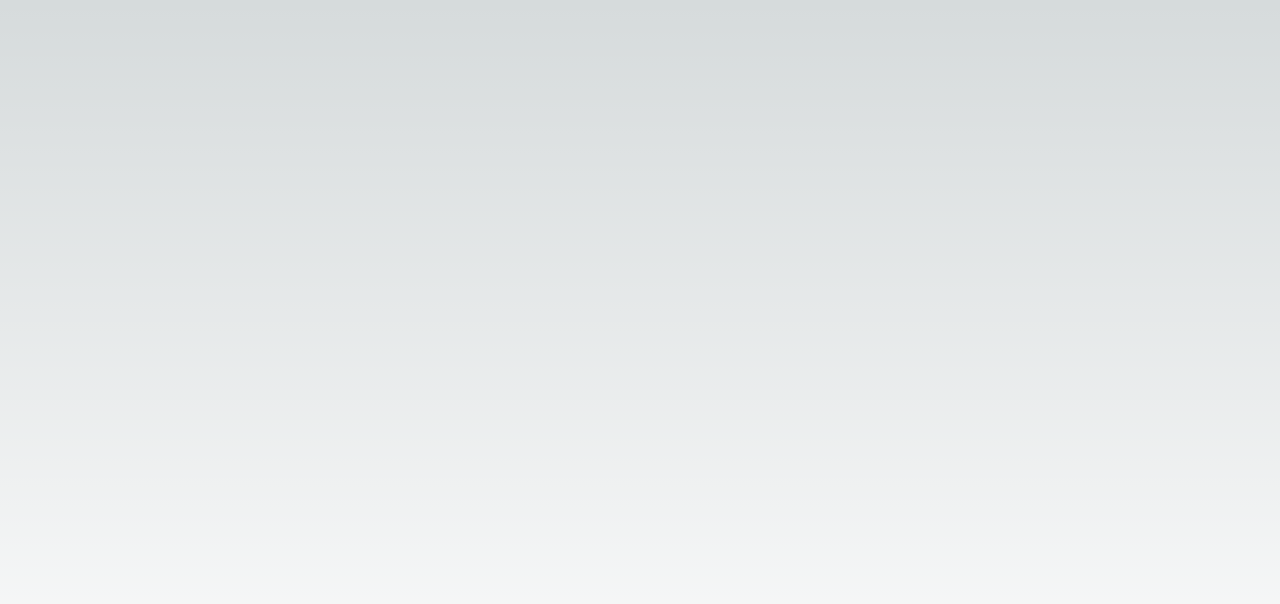
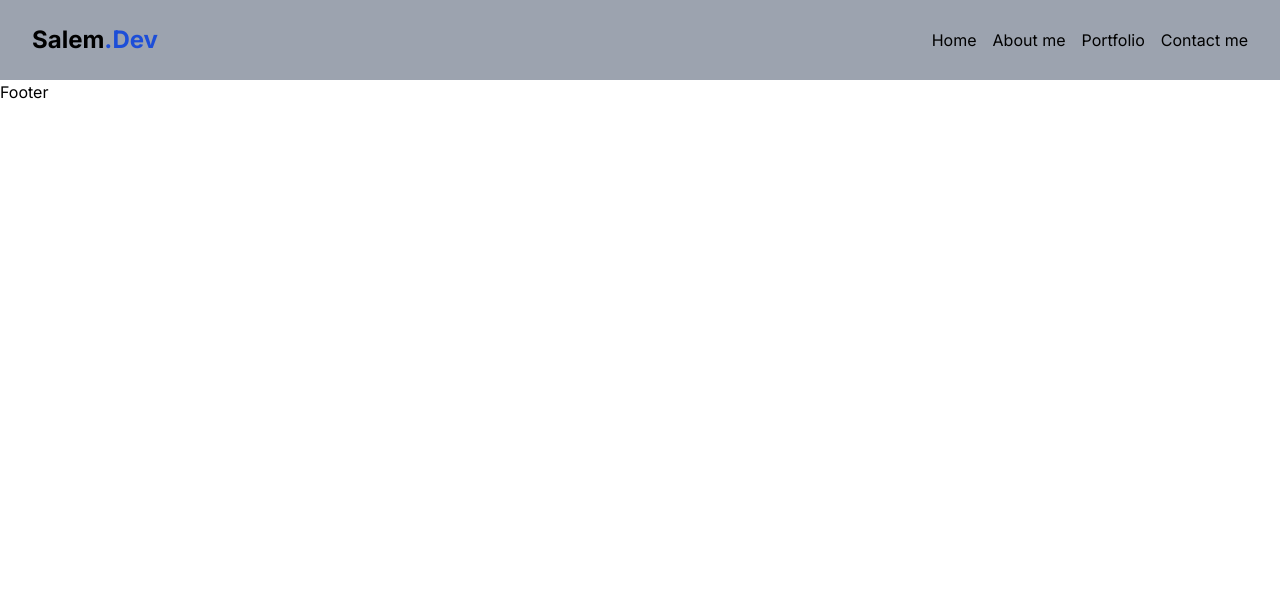
Before and after one commit to SalemDevLouy/myportfolio, a Next.js app: page / in a window 1280 px wide. Shown: the top 604 px of the page. Built offline with nearby package versions, Linux system fonts and the light colour scheme.

Commit message:
new commit
add components and building navbar

```diff
--- /dev/null
+++ b/app/_components/AboutMe.tsx
@@ -0,0 +1,7 @@
+import React from 'react'
+
+export default function AboutMe() {
+  return (
+    <div>AboutMe</div>
+  )
+}
--- /dev/null
+++ b/app/_components/Education.tsx
@@ -0,0 +1,7 @@
+import React from 'react'
+
+export default function Education() {
+  return (
+    <div>Education</div>
+  )
+}
--- /dev/null
+++ b/app/_components/Experience.tsx
@@ -0,0 +1,9 @@
+import React from 'react'
+
+export default function Experience() {
+  return (
+    <div>
+
+    </div>
+  )
+}
--- /dev/null
+++ b/app/_components/Footer.tsx
@@ -0,0 +1,7 @@
+import React from 'react'
+
+export default function Footer() {
+  return (
+    <div>Footer</div>
+  )
+}
--- /dev/null
+++ b/app/_components/Hero.tsx
@@ -0,0 +1,7 @@
+import React from 'react'
+
+export default function Hero() {
+  return (
+    <div>Hero</div>
+  )
+}
--- /dev/null
+++ b/app/_components/Navbar.tsx
@@ -0,0 +1,17 @@
+import React from 'react'
+
+export default function () {
+  return (
+    <div className='flex py-6 px-8 justify-between items-center bg-gray-400'>
+        <p className='font-bold text-2xl'>Salem
+            <span className='text-blue-700'>.Dev</span>
+        </p>
+        <ul className='flex gap-4'>
+            <li className='hover:font-semibold hover:text-blue-700 hover:scale-110 duration-500'><a href="">Home</a></li>
+            <li className='hover:font-semibold hover:text-blue-700 hover:scale-110 duration-500'><a href="">About me</a></li>
+            <li className='hover:font-semibold hover:text-blue-700 hover:scale-110 duration-500'><a href="">Portfolio</a></li>
+            <li className='hover:font-semibold hover:text-blue-700 hover:scale-110 duration-500'><a href="">Contact me</a></li>
+        </ul>
+    </div>
+  )
+}
--- /dev/null
+++ b/app/_components/Sectiontitle.tsx
@@ -0,0 +1,7 @@
+import React from 'react'
+
+export default function Sectiontitle() {
+  return (
+    <div>Sectiontitle</div>
+  )
+}
--- a/app/globals.css
+++ b/app/globals.css
@@ -17,13 +17,7 @@
 }
 
 body {
-  color: rgb(var(--foreground-rgb));
-  background: linear-gradient(
-      to bottom,
-      transparent,
-      rgb(var(--background-end-rgb))
-    )
-    rgb(var(--background-start-rgb));
+
 }
 
 @layer utilities {
--- a/app/layout.tsx
+++ b/app/layout.tsx
@@ -1,6 +1,8 @@
 import type { Metadata } from "next";
 import { Inter } from "next/font/google";
 import "./globals.css";
+import Navbar from "./_components/Navbar";
+import Footer from "./_components/Footer";
 
 const inter = Inter({ subsets: ["latin"] });
 
@@ -16,7 +18,10 @@ export default function RootLayout({
 }>) {
   return (
     <html lang="en">
-      <body className={inter.className}>{children}</body>
+      <body className={inter.className}>
+        <Navbar/>
+        <Footer/>
+      </body>
     </html>
   );
 }
--- a/app/page.tsx
+++ b/app/page.tsx
@@ -2,7 +2,7 @@ import Image from "next/image";
 
 export default function Home() {
   return (
-    <main className="flex min-h-screen flex-col items-center justify-between p-24">
+    <main className="">
 
     </main>
   );
```
Also changed, not shown: app/_components/Tstimonials.tsx (added).
